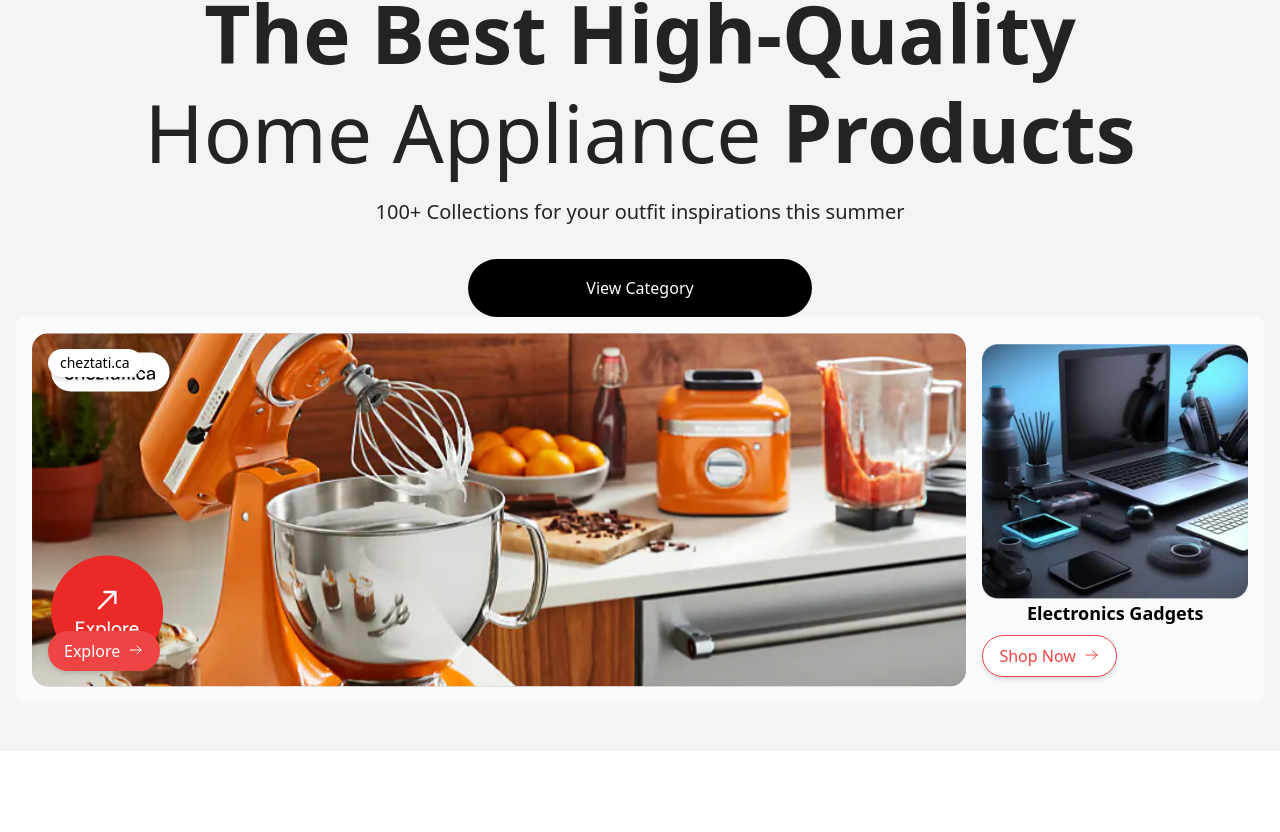
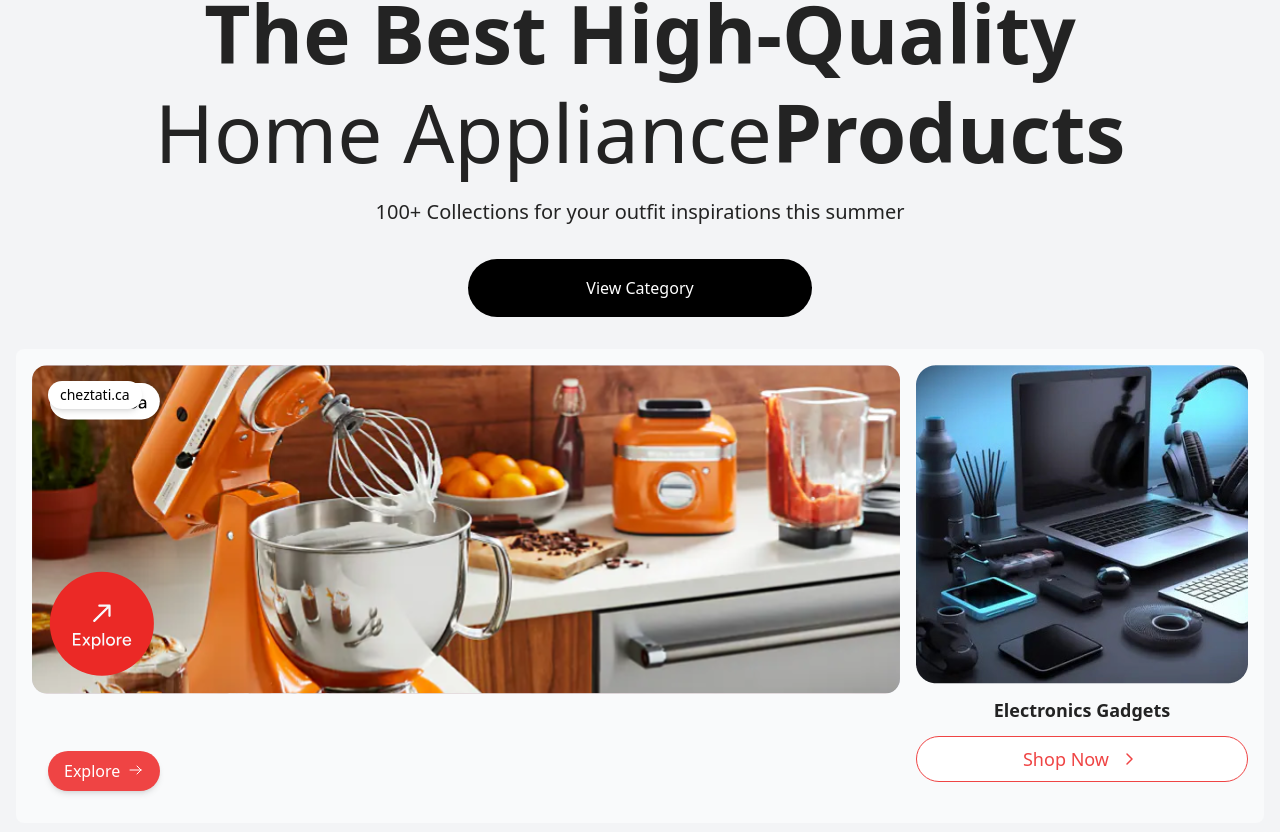
Before and after one commit to haniful360/chez-tati-e-commerce, a Next.js app: page / in a window 1280 px wide. Shown: the part 222-1054 px from the top of the page. Before the commit the page ends 973 px from the top, so only its background shows below. Built offline with nearby package versions, Linux system fonts and the light colour scheme.

Commit message:
banner image size update

```diff
--- a/components/home/Banner.jsx
+++ b/components/home/Banner.jsx
@@ -3,6 +3,8 @@ import Image from "next/image";
 import React from "react";
 import banner from "@/public/images/banner.svg";
 import gadgets from "@/public/images/gadget.png";
+import RightArrow from "../svg/RightArrow";
+import Link from "next/link";
 
 // Load Figtree font
 const figtree = Figtree({
@@ -18,8 +20,9 @@ const Banner = () => {
         <h2 className="text-[40px] sm:text-[50px] md:text-[60px] lg:text-[80px] text-[#232323] font-bold leading-[1.2] lg:leading-[99px] mb-4 text-center">
           The Best High-Quality
           <span className="text-[#232323] font-medium">
-            <br /> Home Appliance </span>
-           Products
+            <br /> Home Appliance
+          </span>
+          Products
         </h2>
         <p className="text-[#232323] text-[20px] mb-8">
           100+ Collections for your outfit inspirations this summer
@@ -28,9 +31,10 @@ const Banner = () => {
           View Category
         </button>
 
-        <div className="flex flex-col md:flex-row justify-center items-center p-4 bg-gray-50 rounded-lg">
+        {/* banner image */}
+        <div className="flex flex-col md:flex-row justify-center items-center p-4 bg-gray-50 rounded-lg mt-8">
           {/* Left Image */}
-          <div className="relative w-full md:w-[1168px]">
+          <div className="relative w-full md:w-[1168px] h-[442px]">
             <Image
               src={banner}
               alt="Kitchen Appliance"
@@ -61,7 +65,7 @@ const Banner = () => {
           </div>
 
           {/* Right Image */}
-          <div className="w-full md:w-[332px] mt-4 md:mt-0 md:ml-4">
+          <div className="w-full md:w-[332px] h-[442px] mt-4 md:mt-0 md:ml-4">
             <Image
               src={gadgets}
               alt="Electronics Gadgets"
@@ -69,28 +73,19 @@ const Banner = () => {
               height={500}
               className="w-full h-auto rounded-lg"
             />
-            <div className="bottom-4 left-4">
-              <h3 className="text-lg font-semibold mb-2">
+            <div>
+              <h3 className="text-lg text-[#232323] font-semibold my-3">
                 Electronics Gadgets
               </h3>
             </div>
-            <button className="border border-red-500 text-red-500 bg-white py-2 px-4 rounded-full flex items-center shadow-md">
-              <span className="mr-2">Shop Now</span>
-              <svg
-                xmlns="http://www.w3.org/2000/svg"
-                fill="none"
-                viewBox="0 0 24 24"
-                strokeWidth="1.5"
-                stroke="currentColor"
-                className="w-4 h-4"
-              >
-                <path
-                  strokeLinecap="round"
-                  strokeLinejoin="round"
-                  d="M13.5 4.5l6 6m0 0l-6 6m6-6H3"
-                />
-              </svg>
-            </button>
+            <Link href="">
+              <button className="border border-red-500 text-red-500 bg-white py-2 px-4 sm:px-6 md:px-8 lg:px-10 rounded-full flex justify-center items-center w-full sm:w-[220px] md:w-[280px] lg:w-[332px] transition-all duration-300 hover:bg-red-500 hover:text-white">
+                <span className="mr-2 text-sm sm:text-base md:text-lg">
+                  Shop Now
+                </span>
+                <RightArrow />
+              </button>
+            </Link>
           </div>
         </div>
       </div>
--- /dev/null
+++ b/components/svg/RightArrow.jsx
@@ -0,0 +1,23 @@
+import React from "react";
+
+const RightArrow = () => {
+  return (
+    <svg
+      xmlns="http://www.w3.org/2000/svg"
+      width={24}
+      height={24}
+      viewBox="0 0 24 24"
+    >
+      <path
+        fill="none"
+        stroke="currentColor"
+        strokeLinecap="round"
+        strokeLinejoin="round"
+        strokeWidth={1.5}
+        d="m10 17l5-5l-5-5"
+      ></path>
+    </svg>
+  );
+};
+
+export default RightArrow;
```
